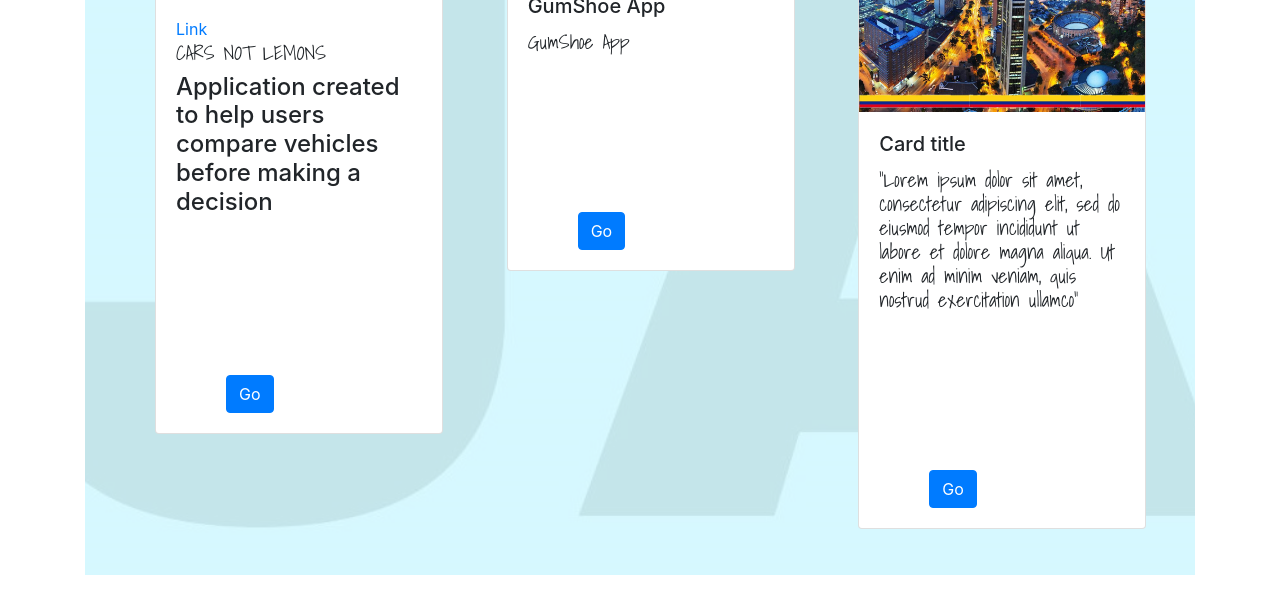
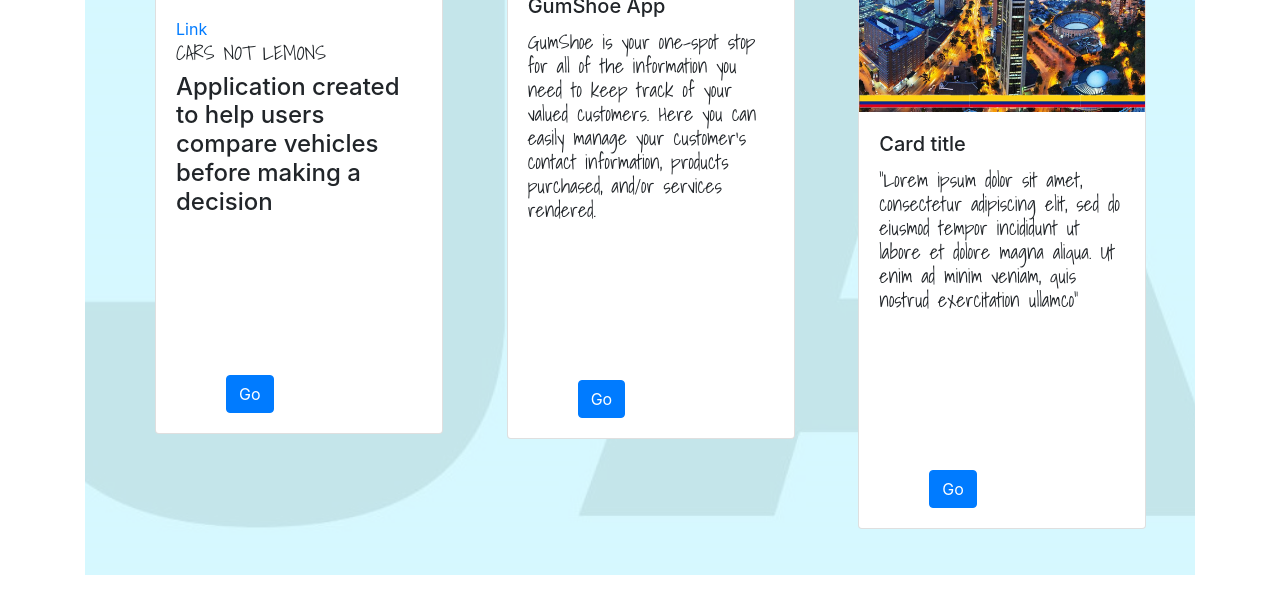
Before and after one commit to jpah2020/Portfolio-page, a plain HTML site: page portfolio.html in a window 1280 px wide. Shown: the part 171-784 px from the top of the page. Drawn offline with nearby package versions, Linux system fonts and the light colour scheme.

Commit message:
adding text to the card

```diff
--- a/portfolio.html
+++ b/portfolio.html
@@ -70,7 +70,7 @@
             <div class="card-body">
               <a href="https://evening-badlands-50066.herokuapp.com"> Link </a>
               <h5 class="card-title">GumShoe App</h5>
-              <h3 class="card-text">GumShoe App</h3>
+              <h3 class="card-text">GumShoe is your one-spot stop for all of the information you need to keep track of your valued customers.  Here you can easily manage your customer's contact information, products purchased, and/or services rendered.</h3>
               <a href="#" class="btn btn-primary">Go</a>
             </div>
           </div>
```
